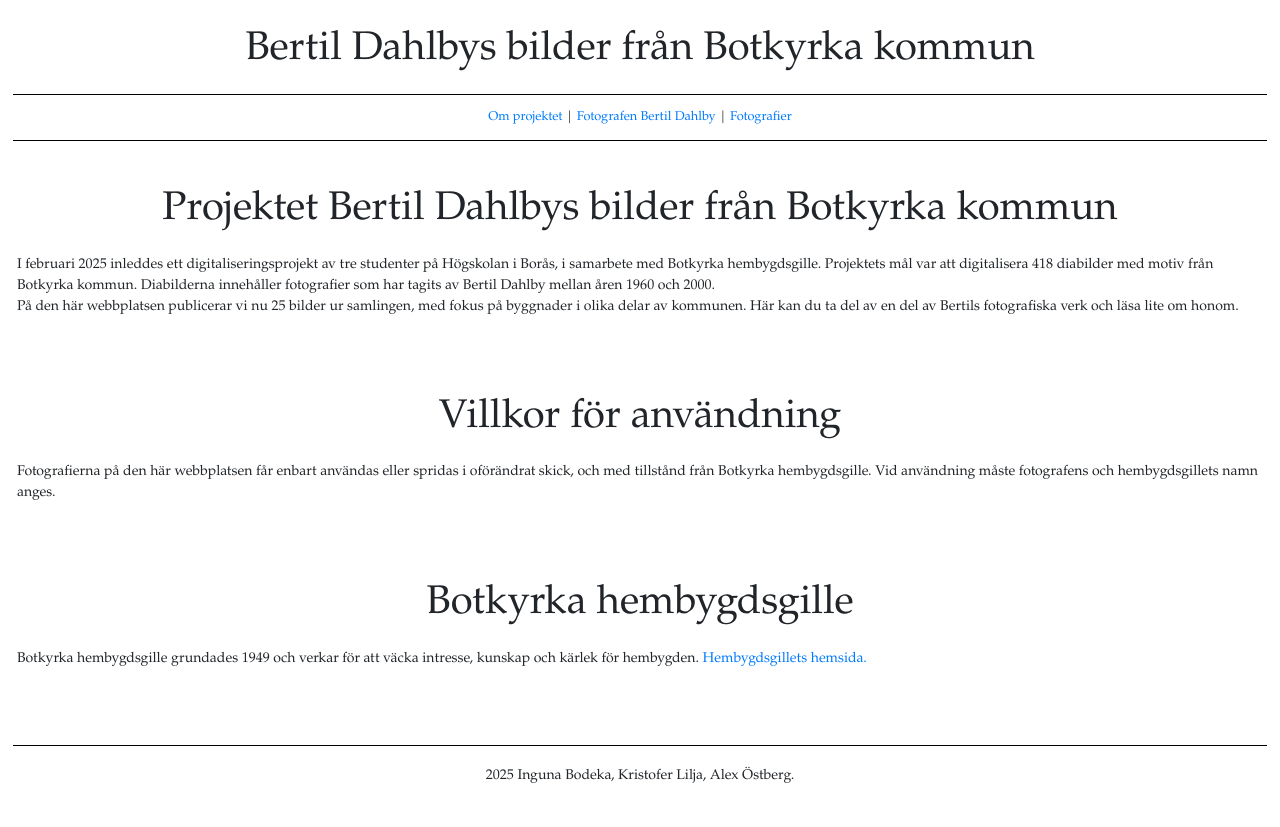
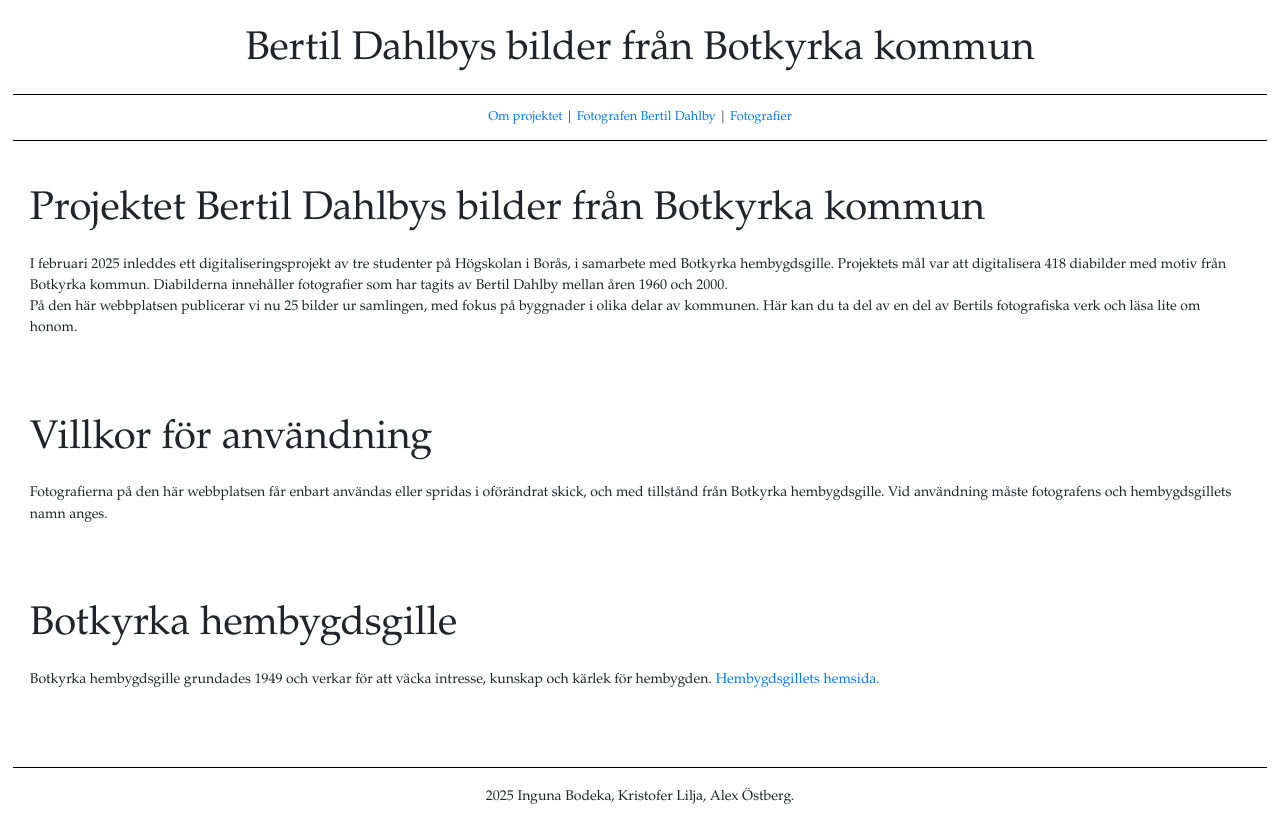
Before and after one commit to Mellenne/Project, a plain HTML site: page docs/index.html in a window 1280 px wide. Before the commit the page ends 806 px from the top, so only its background shows below. Drawn offline with nearby package versions, Linux system fonts and the light colour scheme.

Commit message:
Uppdate_files

```diff
--- a/docs/assets/css/main.css
+++ b/docs/assets/css/main.css
@@ -65,8 +65,13 @@ footer {
 main#omprojektet .column {
 float: none;
 width: 100%;
-padding: 1vw;
+padding-left: 2vw;
+padding-right: 2vw;
 margin-bottom: 1.5em;
+}
+
+main#omprojektet h1 {
+  text-align: left;
 }
 
 .row::after {
```
Also changed, not shown: docs/bertil.html (+1 -11 lines), 1 other file.
